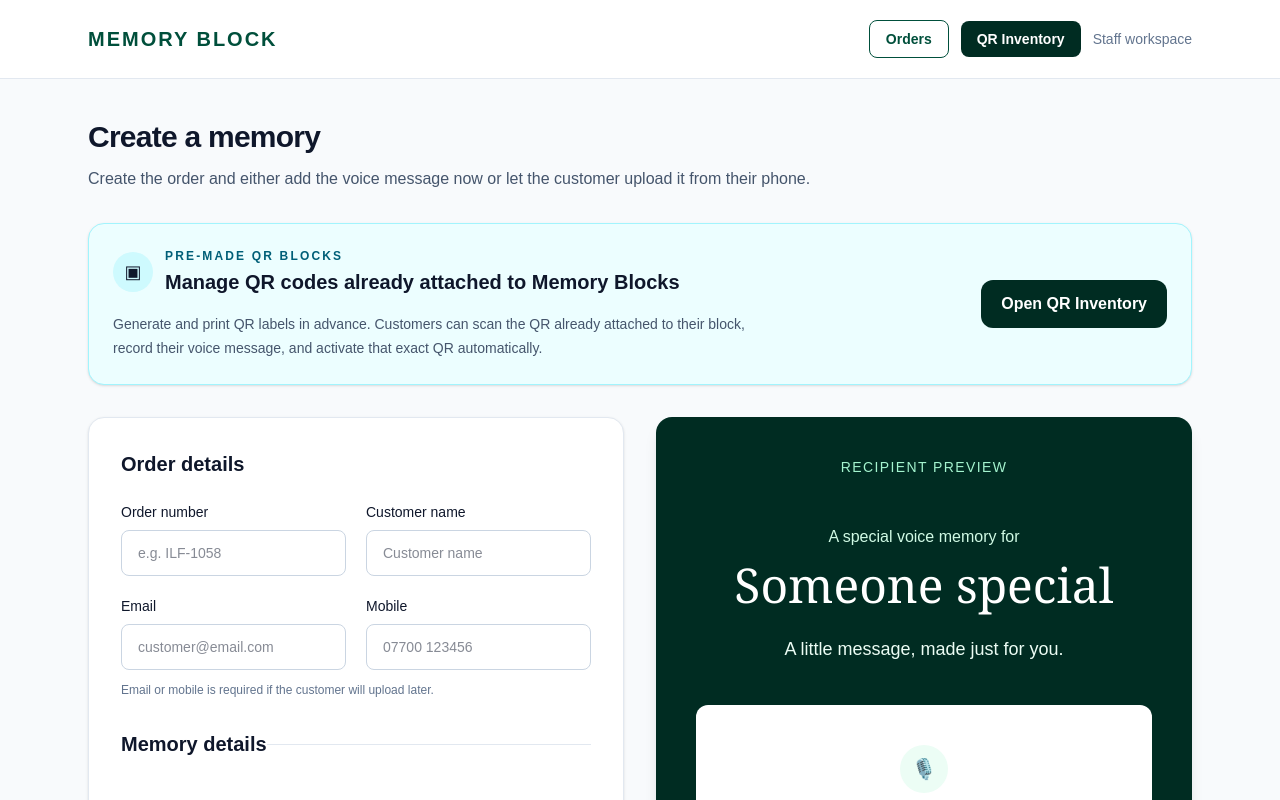
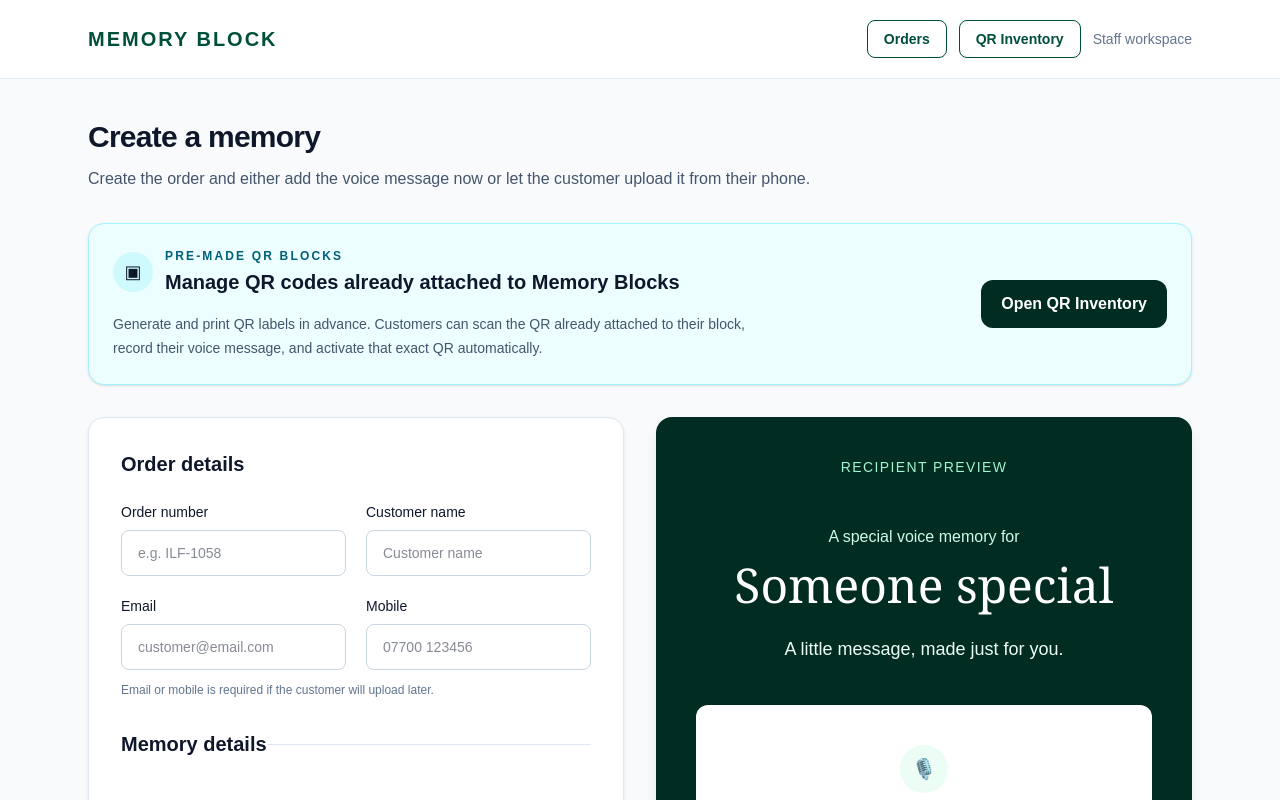
Before and after one commit to Koshikhan/memory-block, a Next.js app: page / in a window 1280 px wide. Shown: the top 800 px of the page. Built offline with nearby package versions, Linux system fonts and the light colour scheme.

Commit message:
Refactor shared staff header

```diff
--- a/app/page.tsx
+++ b/app/page.tsx
@@ -13,6 +13,7 @@ import { createClient } from "@/lib/supabase/client";
 
 import VoiceRecorder from "@/components/VoiceRecorder";
 import MemoryQr from "@/components/MemoryQr";
+import StaffHeader from "@/components/layout/StaffHeader";
 
 const MAX_FILE_SIZE = 25 * 1024 * 1024;
 
@@ -415,37 +416,10 @@ export default function Home() {
 
   return (
     <main className="min-h-screen bg-slate-50 text-slate-900">
-     {/* Header */}
-<header className="border-b border-slate-200 bg-white">
-  <div className="mx-auto flex max-w-6xl items-center justify-between px-6 py-5">
-    <Link
-      href="/"
-      className="text-xl font-bold tracking-widest text-emerald-900"
-    >
-      MEMORY BLOCK
-    </Link>
-
-    <div className="flex items-center gap-3">
-      <Link
-        href="/orders"
-        className="rounded-lg border border-emerald-900 px-4 py-2 text-sm font-semibold text-emerald-900 transition hover:bg-emerald-50"
-      >
-        Orders
-      </Link>
-
-      <Link
-        href="/qr-inventory"
-        className="rounded-lg bg-emerald-950 px-4 py-2 text-sm font-semibold text-white transition hover:bg-emerald-900"
-      >
-        QR Inventory
-      </Link>
-
-      <span className="hidden text-sm text-slate-500 lg:inline">
-        Staff workspace
-      </span>
-    </div>
-  </div>
-</header>
+      <StaffHeader
+        current="home"
+        maxWidth="6xl"
+      />
       <div className="mx-auto max-w-6xl px-6 py-10">
         <h1 className="text-3xl font-bold tracking-tight">
           Create a memory
--- /dev/null
+++ b/components/layout/StaffHeader.tsx
@@ -0,0 +1,71 @@
+"use client";
+
+import Link from "next/link";
+
+type StaffSection =
+  | "home"
+  | "orders"
+  | "qr-inventory";
+
+type Props = {
+  current?: StaffSection;
+  maxWidth?: "6xl" | "7xl";
+};
+
+export default function StaffHeader({
+  current = "home",
+  maxWidth = "6xl",
+}: Props) {
+  const widthClass =
+    maxWidth === "7xl"
+      ? "max-w-7xl"
+      : "max-w-6xl";
+
+  function navClass(
+    section: StaffSection
+  ) {
+    const active =
+      current === section;
+
+    return active
+      ? "rounded-lg bg-emerald-950 px-4 py-2 text-sm font-semibold text-white transition hover:bg-emerald-900"
+      : "rounded-lg border border-emerald-900 px-4 py-2 text-sm font-semibold text-emerald-900 transition hover:bg-emerald-50";
+  }
+
+  return (
+    <header className="border-b border-slate-200 bg-white">
+      <div
+        className={`mx-auto flex ${widthClass} items-center justify-between px-6 py-5`}
+      >
+        <Link
+          href="/"
+          className="text-xl font-bold tracking-widest text-emerald-900"
+        >
+          MEMORY BLOCK
+        </Link>
+
+        <div className="flex items-center gap-3">
+          <Link
+            href="/orders"
+            className={navClass("orders")}
+          >
+            Orders
+          </Link>
+
+          <Link
+            href="/qr-inventory"
+            className={navClass(
+              "qr-inventory"
+            )}
+          >
+            QR Inventory
+          </Link>
+
+          <span className="hidden text-sm text-slate-500 lg:inline">
+            Staff workspace
+          </span>
+        </div>
+      </div>
+    </header>
+  );
+}
```
